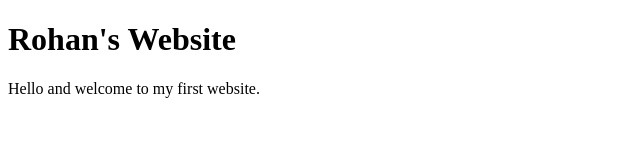
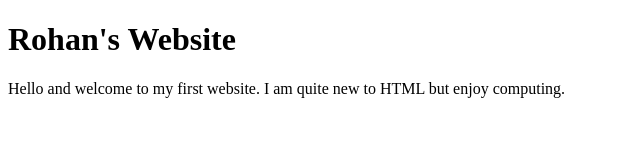
Before and after one commit to experimentalember/Website, a plain HTML site: page Index.html in a window 1280 px wide. Shown: the whole page, without its empty margins (0-640 px from the left). Drawn offline with Linux system fonts and the light colour scheme.

Commit message:
Update Index.html

```diff
--- a/Index.html
+++ b/Index.html
@@ -4,7 +4,16 @@
   <title>Rohan's Website</title>
   <h1>Rohan's Website</h1>
    <p>
-    Hello and welcome to my first website.
+    Hello and welcome to my first website. I am quite new to HTML but enjoy computing.
+
+
+
+
+
+
+
+
+
    </p>
 
 
```
